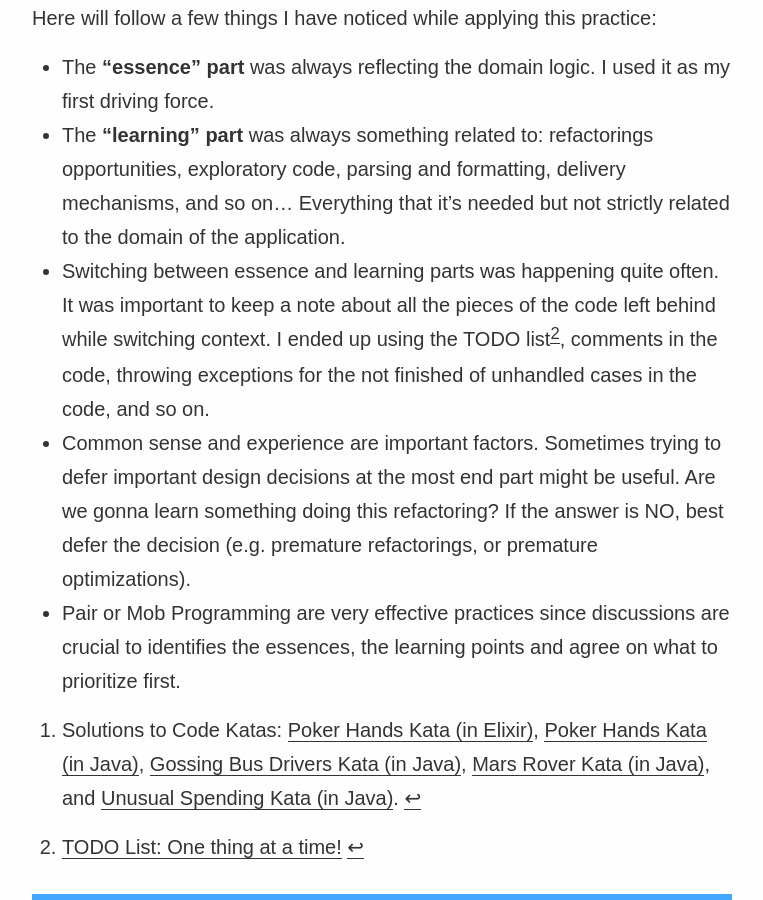
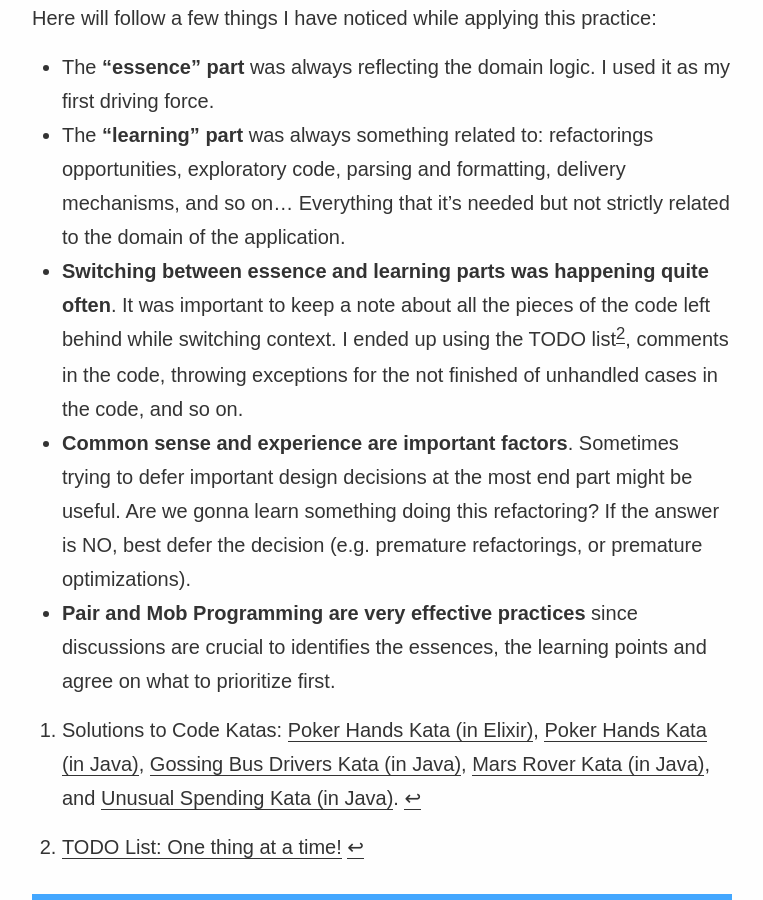
Before and after one commit to joebew42/joebew42.github.io, a Jekyll site: the page built from _posts/2020-11-03-essence-and-learning-in-code.markdown, in a window 1280 px wide and 900 px high, scrolled down 5038 px. Shown: the whole window, without its empty margins (258-1021 px from the left). Built offline with Jekyll 4.4.1, drawn with Linux system fonts in a browser that asks for light colours; emoji names are drawn with the system emoji font; some web fonts are replaced.

Commit message:
WIP: few more corrections

```diff
--- a/_posts/2020-11-03-essence-and-learning-in-code.markdown
+++ b/_posts/2020-11-03-essence-and-learning-in-code.markdown
@@ -118,9 +118,9 @@ Here will follow a few things I have noticed while applying this practice:
 
 - The **"essence" part** was always reflecting the domain logic. I used it as my first driving force.
 - The **"learning" part** was always something related to: refactorings opportunities, exploratory code, parsing and formatting, delivery mechanisms, and so on... Everything that it's needed but not strictly related to the domain of the application.
-- Switching between essence and learning parts was happening quite often. It was important to keep a note about all the pieces of the code left behind while switching context. I ended up using the TODO list[^2], comments in the code, throwing exceptions for the not finished of unhandled cases in the code, and so on.
-- Common sense and experience are important factors. Sometimes trying to defer important design decisions at the most end part might be useful. Are we gonna learn something doing this refactoring? If the answer is NO, best defer the decision (e.g. premature refactorings, or premature optimizations).
-- Pair or Mob Programming are very effective practices since discussions are crucial to identifies the essences, the learning points and agree on what to prioritize first.
+- **Switching between essence and learning parts was happening quite often**. It was important to keep a note about all the pieces of the code left behind while switching context. I ended up using the TODO list[^2], comments in the code, throwing exceptions for the not finished of unhandled cases in the code, and so on.
+- **Common sense and experience are important factors**. Sometimes trying to defer important design decisions at the most end part might be useful. Are we gonna learn something doing this refactoring? If the answer is NO, best defer the decision (e.g. premature refactorings, or premature optimizations).
+- **Pair and Mob Programming are very effective practices** since discussions are crucial to identifies the essences, the learning points and agree on what to prioritize first.
 
 [^1]: Solutions to Code Katas: [Poker Hands Kata (in Elixir)](https://github.com/joebew42/poker_hands_elixir), [Poker Hands Kata (in Java)](https://github.com/xpepper/poker-hands-kata), [Gossing Bus Drivers Kata (in Java)](https://github.com/joebew42/gossiping-bus-drivers-kata), [Mars Rover Kata (in Java)](https://github.com/joebew42/mars-rover-kata), and [Unusual Spending Kata (in Java)](TODO).
 [^2]: [TODO List: One thing at a time!]({% post_url 2020-07-08-todo %})
```
